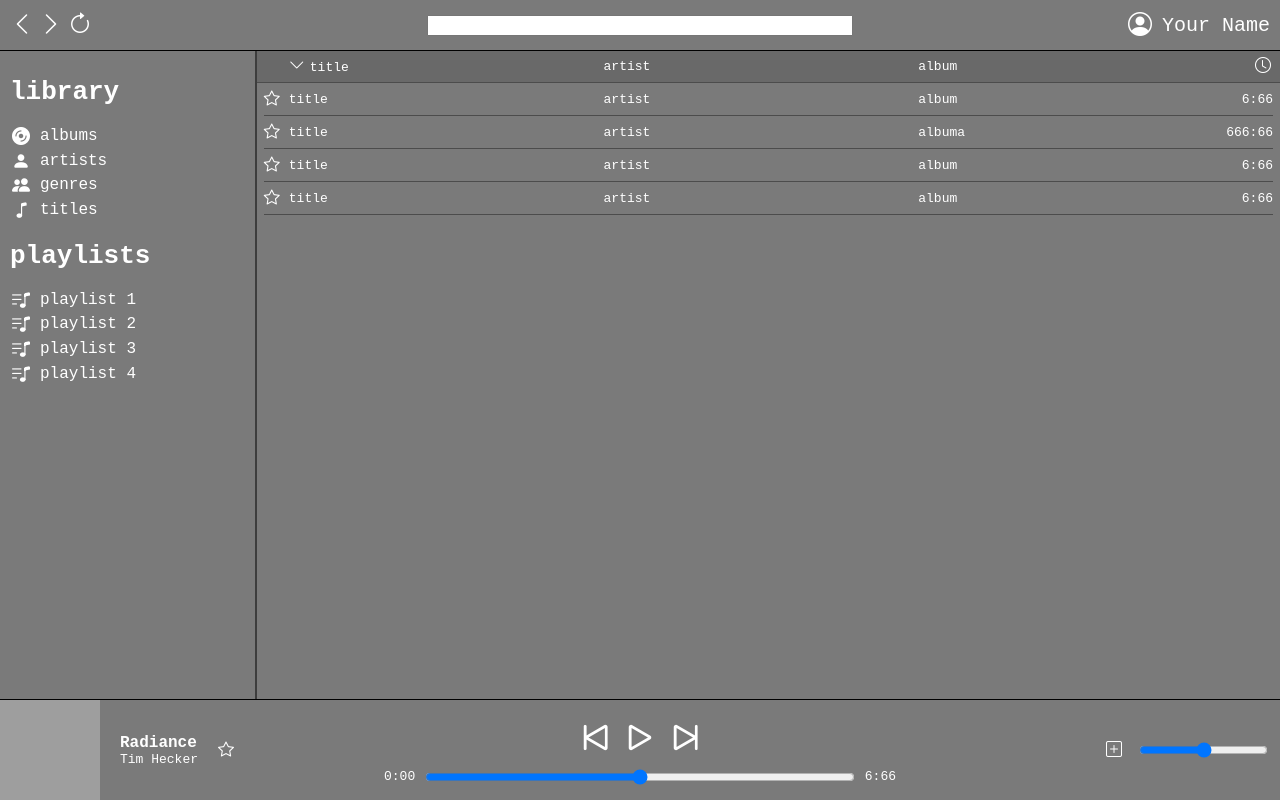
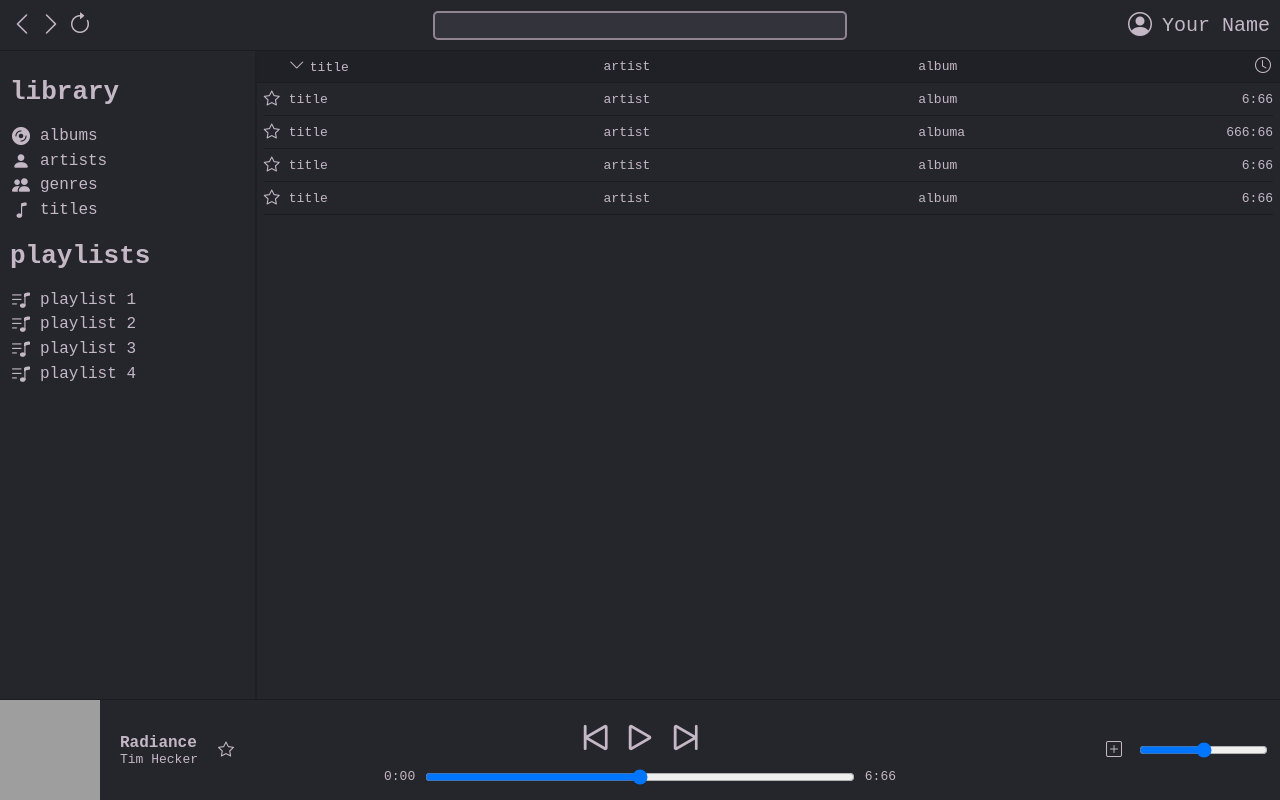
Before and after one commit to KilianColombel/radiance, a React (Vite) app in the folder frontend/: page / in a window 1280 px wide. Built offline with nearby package versions, Linux system fonts and the light colour scheme; grey boxes are pictures that could not be loaded.

Commit message:
some styling

```diff
--- a/frontend/src/App.css
+++ b/frontend/src/App.css
@@ -21,12 +21,16 @@
   width: 1px;
   background-color: var(--outline-color);
   transform: translateX(-50%);
-  transition: 0.05s ease 0.05s width;
+  transition: 0.1s ease width, 0.2s ease background-color;
 }
 
+.resize-handle[data-resize-handle-state="hover"] {
+  width: 3px;
+  background-color: var(--active-element);
+}
 .resize-handle[data-resize-handle-active] {
-  width: 4px;
-  background-color: var(--active-element);
+  width: 3px;
+  background-color: var(--lighter-active-element);
 }
 
 
@@ -149,6 +153,24 @@
   gap: 5px;
 }
 
+.header-bar > .search-bar {
+  width: min(400px, 100%);
+  justify-self: center;
+  border: var(--lighter-outlines);
+  color: var(--text-color);
+  box-shadow: 0px 0px 0px var(--text-color);
+  background-color: var(--lighter-background-color);
+  padding: 5px;
+  border-radius: 5px;
+  transition: 0.2s ease box-shadow, 0.2s ease border;
+}
+
+.header-bar > .search-bar:focus {
+  outline: none;
+  border: var(--active-outline);
+  box-shadow: 0px 0px 3px var(--lighter-active-element);
+}
+
 .user-account {
   margin-right: 10px;
 
@@ -232,7 +254,7 @@
   display: grid;
   grid-template-columns: 25px 1fr 1fr 1fr 40px;
   align-items: center;
-  border-bottom: var(--lighter-outlines);
+  border-bottom: var(--outlines);
 }
 
 .track-container > .track-title,
--- a/frontend/src/App.tsx
+++ b/frontend/src/App.tsx
@@ -32,7 +32,7 @@ function App() {
         {/* TODO this needs an absolute collapsedSize to keep consistency across screen sizes but the units="pixels" property isn't supported anymore it seems
             should i revert to a previous version or make it myself
          */}
-        <Panel collapsible={true} collapsedSize={4} defaultSize={20} minSize={10} maxSize={30}>
+        <Panel collapsible={true} collapsedSize={2.5} defaultSize={20} minSize={10} maxSize={30}>
           <div className='side-panel'>
             <div className='library'>
               <div className='library-entry'><h1>library</h1></div>
--- a/frontend/src/index.css
+++ b/frontend/src/index.css
@@ -4,17 +4,20 @@
   --player-height: 100px;
   --header-height: 50px;
 
-  --background-color: rgb(122, 122, 122);
-  --darker-background-color: rgb(105, 105, 105);
-  --text-color: white;
+  --text-color: #c4b8c5;
+  --background-color: #25252c;
+  --lighter-background-color: #33343b;
+  --darker-background-color: #202027;
   --active-element: dodgerblue;
+  --lighter-active-element: #5bdeff;
 
   --font: medium monospace;
 
-  --outline-color: black;
-  --lighter-outline-color: rgb(76, 76, 76);
+  --outline-color: #1b1b20;
+  --lighter-outline-color: #908591;
   --outlines: 1px solid var(--outline-color);
-  --lighter-outlines: 1px solid var(--lighter-outline-color);
+  --lighter-outlines: 2px solid var(--lighter-outline-color);
+  --active-outline: 2px solid var(--lighter-active-element);
 }
 
 html, body {
```
